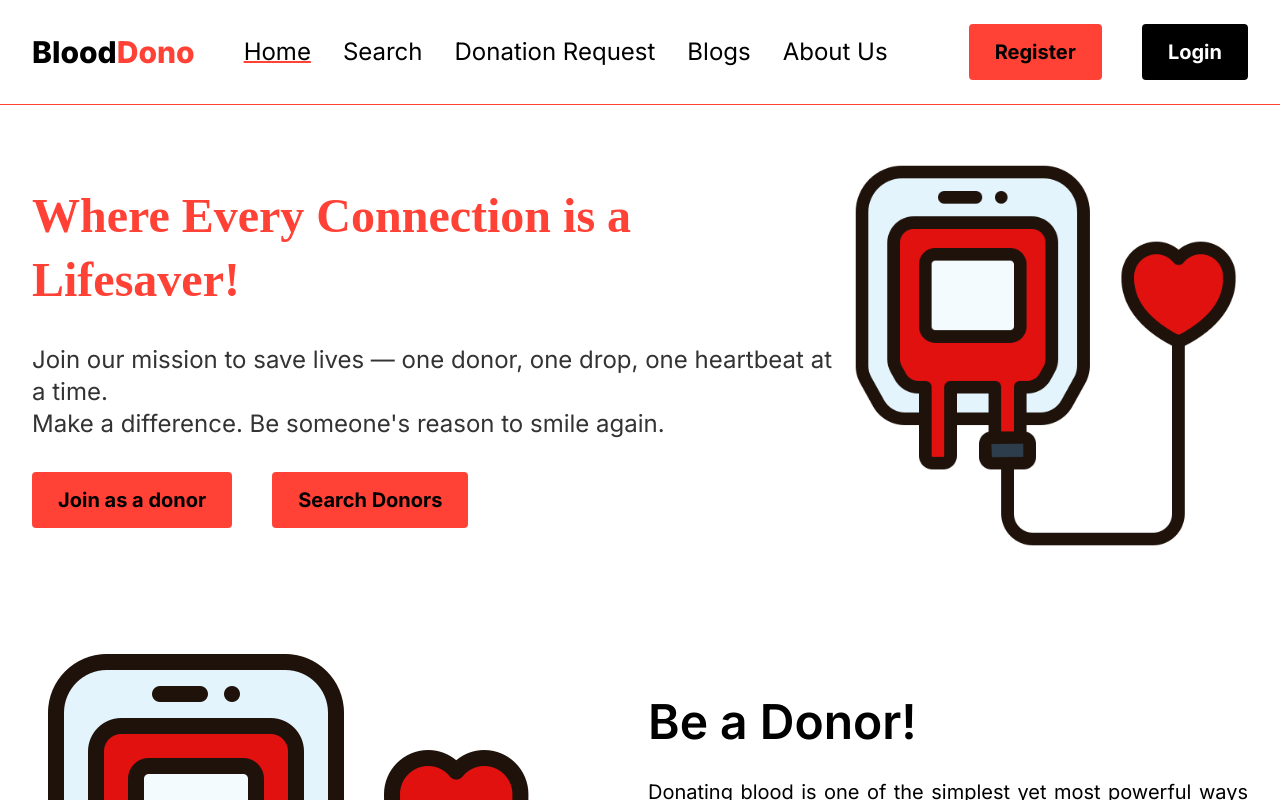
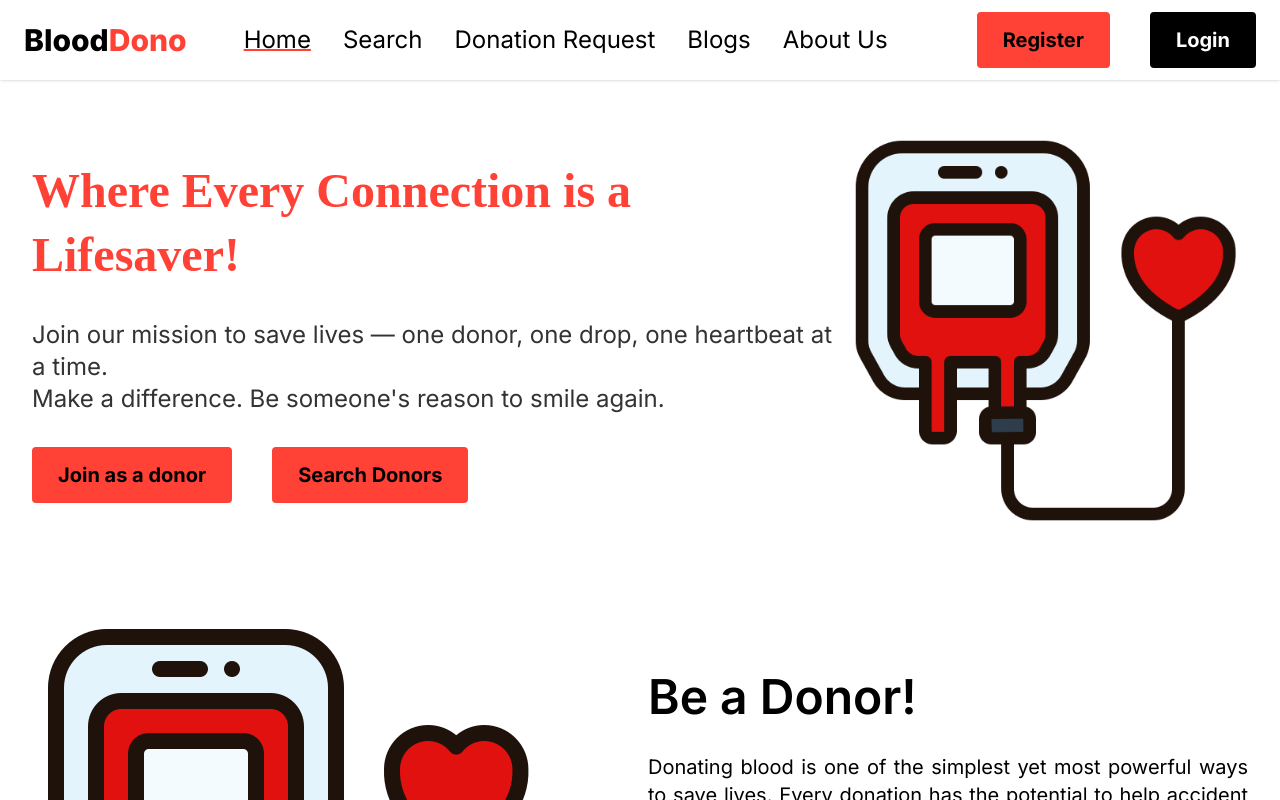
Before and after one commit to amrogad/blooddono, a React (Vite) app: page / in a window 1280 px wide. Shown: the top 800 px of the page. Built offline with nearby package versions, Linux system fonts and the light colour scheme; no server answers; a web font is replaced by a local one.

Commit message:
navbar shadow and cleaner spacing

```diff
--- a/src/layouts/Root.jsx
+++ b/src/layouts/Root.jsx
@@ -13,7 +13,7 @@ const Root = () => {
 
     return (
         <div>
-            <header className='sticky top-0 z-1000 bg-white'>
+            <header className='sticky top-0 z-1000 bg-white shadow-sm'>
                 <NavBar></NavBar>
             </header>
 
--- a/src/pages/shared/NavBar.jsx
+++ b/src/pages/shared/NavBar.jsx
@@ -14,8 +14,8 @@ const NavBar = () => {
     const [openMenu, setOpenMenu] = useState(false);
 
     return (
-        <div className='max-w-[1600px] mx-auto p-4 border-b border-b-[#ff4136]'>
-            <div className='flex gap-2 flex-row justify-between items-center px-4 py-2'>
+        <div className='max-w-[1600px] mx-auto px-6 py-3'>
+            <div className='flex gap-2 flex-row justify-between items-center'>
                 <Link to="/" className="flex items-center">
                     <span className="text-3xl font-extrabold">
                         Blood<span className="text-[#ff4136]">Dono</span>
@@ -56,11 +56,11 @@ const NavBar = () => {
                             <NavLink className={`mr-8 text-2xl hover:underline decoration-2`} to="/about-us">About Us</NavLink>
 
                             <Link to="/register">
-                                <button className=' w-full text-white hover:cursor-pointer bg-black font-bold text-xl px-6 py-3 rounded-sm border-2 border-black hover:border-[#ff4136] '>Register</button>
+                                <button className='w-full text-white hover:cursor-pointer bg-black font-bold text-xl px-6 py-3 rounded-md border-2 border-black hover:bg-gray-800 transition-colors duration-200'>Register</button>
                             </Link>
 
                             <Link to="/login">
-                                <button className='w-full mr-6 border-2 border-[#ff4136] hover:border-[#333333]  hover:cursor-pointer font-bold text-xl px-6 py-3 rounded-sm bg-[#ff4136]'>Login</button>
+                                <button className='w-full border-2 border-[#ff4136] hover:bg-[#d63027] hover:border-[#d63027] hover:cursor-pointer font-bold text-xl px-6 py-3 rounded-md bg-[#ff4136] text-white transition-colors duration-200'>Login</button>
                             </Link>
                         </div>
                     </div>
```
